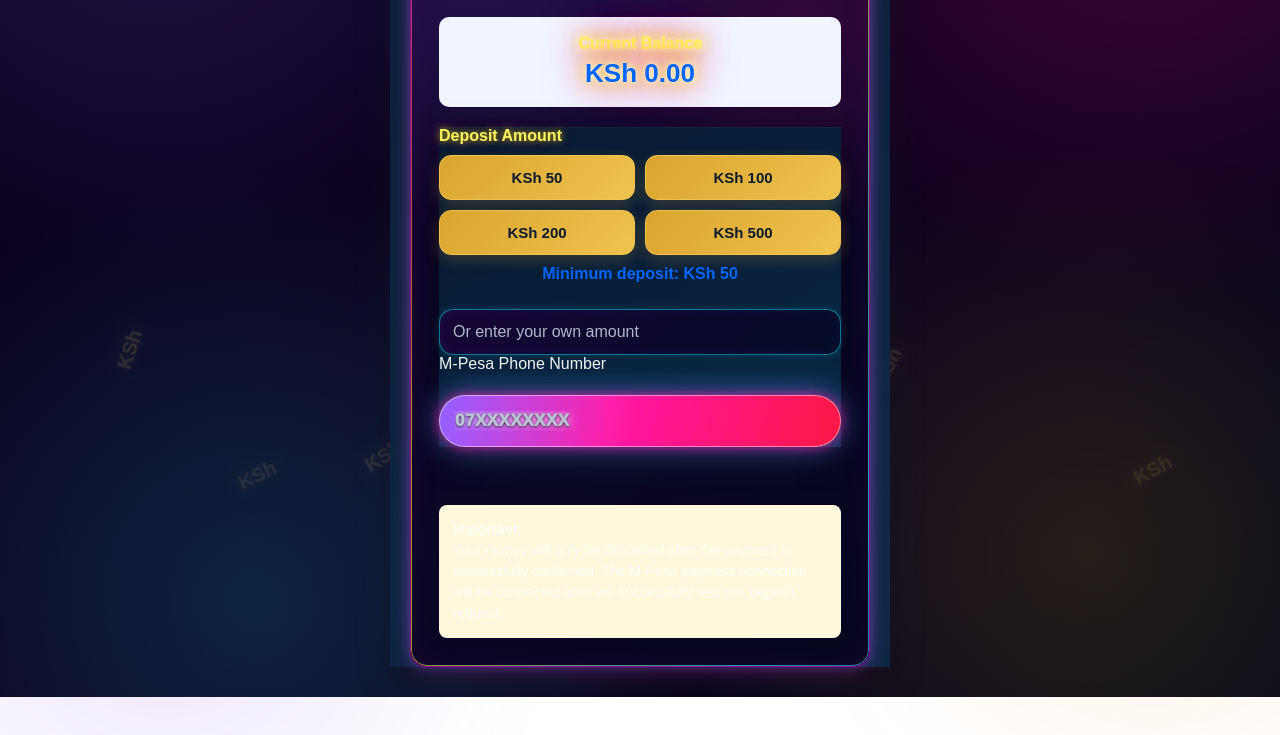
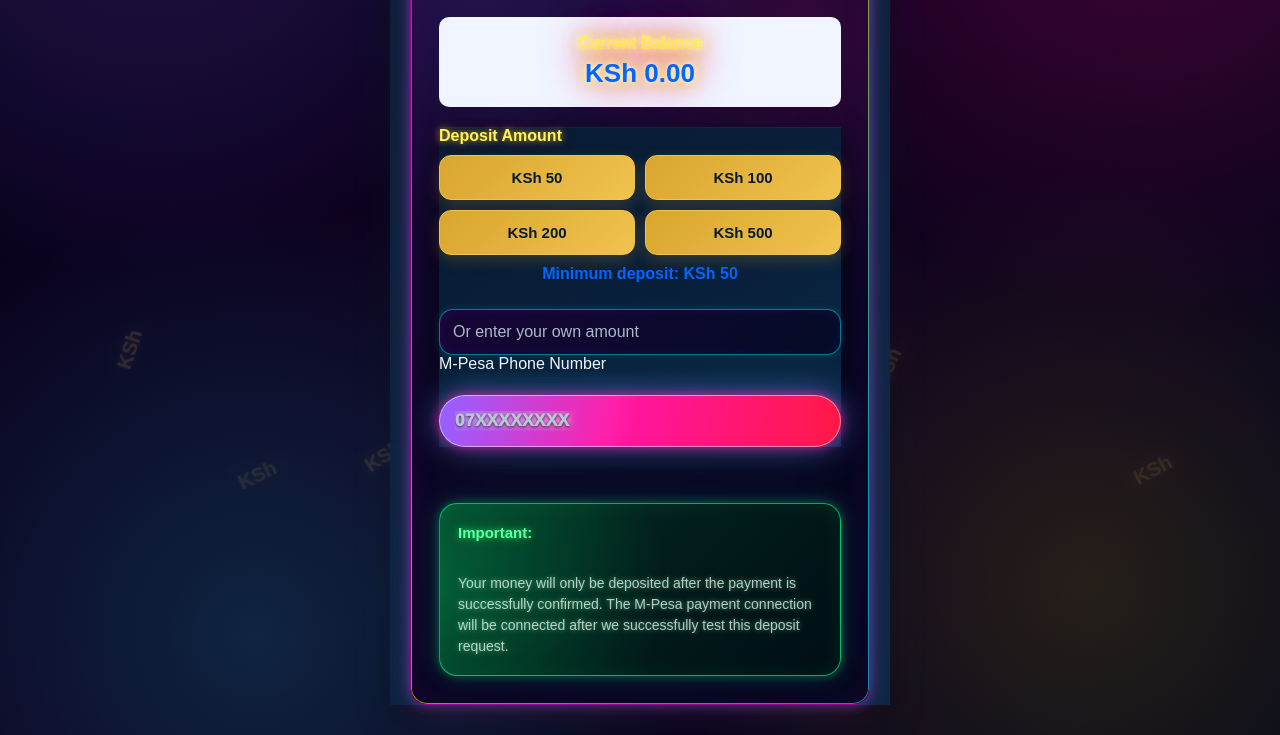
Before and after one commit to km0595622-art/smartminutes-backend, a website: page public/deposit.html in a window 1280 px wide. Shown: the part 266-1001 px from the top of the page. Before the commit the page ends 963 px from the top, so only its background shows below. Drawn offline with Linux system fonts and the light colour scheme; sample sign-in values are in the browser's storage.

Commit message:
Enhance important deposit notice with green neon glow

```diff
--- a/public/deposit.html
+++ b/public/deposit.html
@@ -375,6 +375,135 @@ a{
 }
 </style>
 
+
+
+<style id="smartminute-important-green-notice">
+/* SMARTMINUTE IMPORTANT PAYMENT NOTICE */
+
+.sm-important-notice,
+.important-notice,
+.deposit-notice,
+.note {
+    position: relative !important;
+    overflow: hidden !important;
+    margin-top: 18px !important;
+    padding: 18px 18px !important;
+    border: 1px solid rgba(0,255,140,.65) !important;
+    border-radius: 18px !important;
+
+    background:
+        radial-gradient(
+            circle at 0% 50%,
+            rgba(0,255,120,.22),
+            transparent 55%
+        ),
+        linear-gradient(
+            135deg,
+            rgba(0,90,45,.58),
+            rgba(0,35,25,.78),
+            rgba(0,15,20,.90)
+        ) !important;
+
+    color: #eafff3 !important;
+
+    box-shadow:
+        0 0 10px rgba(0,255,120,.30),
+        0 0 24px rgba(0,255,170,.18),
+        inset 0 0 22px rgba(0,255,120,.08) !important;
+
+    text-shadow:
+        0 0 5px rgba(120,255,180,.55) !important;
+
+    animation: smImportantGreenFade 3.5s ease-in-out infinite;
+}
+
+.sm-important-notice::before,
+.important-notice::before,
+.deposit-notice::before,
+.note::before {
+    content: "";
+    position: absolute;
+    inset: 0;
+    background:
+        linear-gradient(
+            100deg,
+            transparent 15%,
+            rgba(0,255,140,.20) 45%,
+            rgba(170,255,210,.30) 50%,
+            rgba(0,255,140,.12) 55%,
+            transparent 85%
+        );
+    transform: translateX(-120%);
+    animation: smImportantGreenSweep 4.5s ease-in-out infinite;
+    pointer-events: none;
+}
+
+.sm-important-notice strong,
+.important-notice strong,
+.deposit-notice strong,
+.note strong {
+    display: block !important;
+    margin-bottom: 8px !important;
+    color: #63ff9d !important;
+    font-size: 15px !important;
+    font-weight: 900 !important;
+    text-shadow:
+        0 0 6px rgba(0,255,120,.75),
+        0 0 14px rgba(0,255,120,.35) !important;
+}
+
+.sm-important-notice p,
+.important-notice p,
+.deposit-notice p,
+.note p {
+    position: relative;
+    z-index: 2;
+    color: #e8fff1 !important;
+    line-height: 1.65 !important;
+    font-size: 13px !important;
+}
+
+@keyframes smImportantGreenFade {
+    0%,100% {
+        box-shadow:
+            0 0 8px rgba(0,255,120,.20),
+            0 0 18px rgba(0,255,170,.10),
+            inset 0 0 18px rgba(0,255,120,.05);
+    }
+
+    50% {
+        box-shadow:
+            0 0 16px rgba(0,255,120,.48),
+            0 0 34px rgba(0,255,170,.28),
+            inset 0 0 26px rgba(0,255,120,.12);
+    }
+}
+
+@keyframes smImportantGreenSweep {
+    0%,30% {
+        transform: translateX(-120%);
+    }
+
+    65%,100% {
+        transform: translateX(120%);
+    }
+}
+
+@media(max-width:600px) {
+    .sm-important-notice,
+    .important-notice,
+    .deposit-notice {
+        padding: 16px 14px !important;
+        border-radius: 16px !important;
+    }
+
+    .sm-important-notice p,
+    .important-notice p,
+    .deposit-notice p {
+        font-size: 12.5px !important;
+    }
+}
+</style>
 
 <style id="smartminute-full-neon-deposit">
 
```
